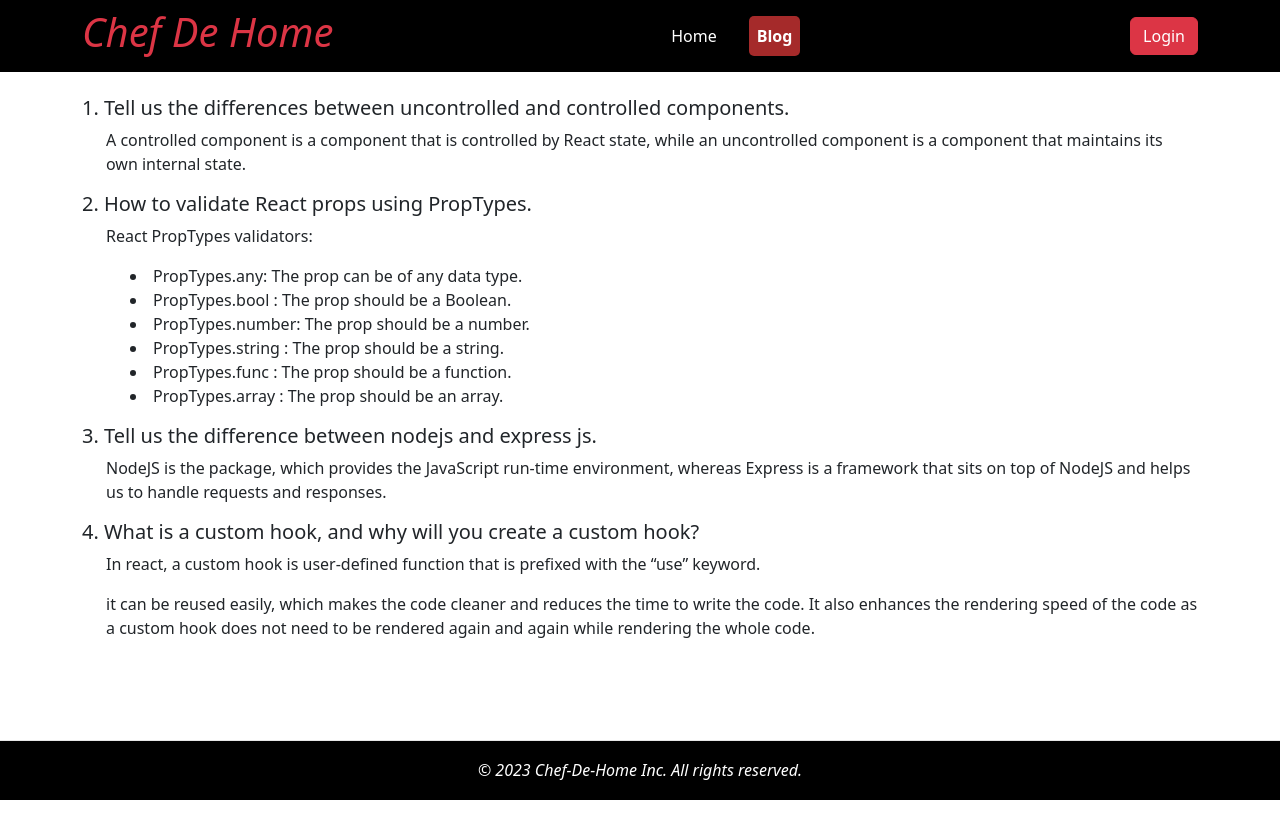
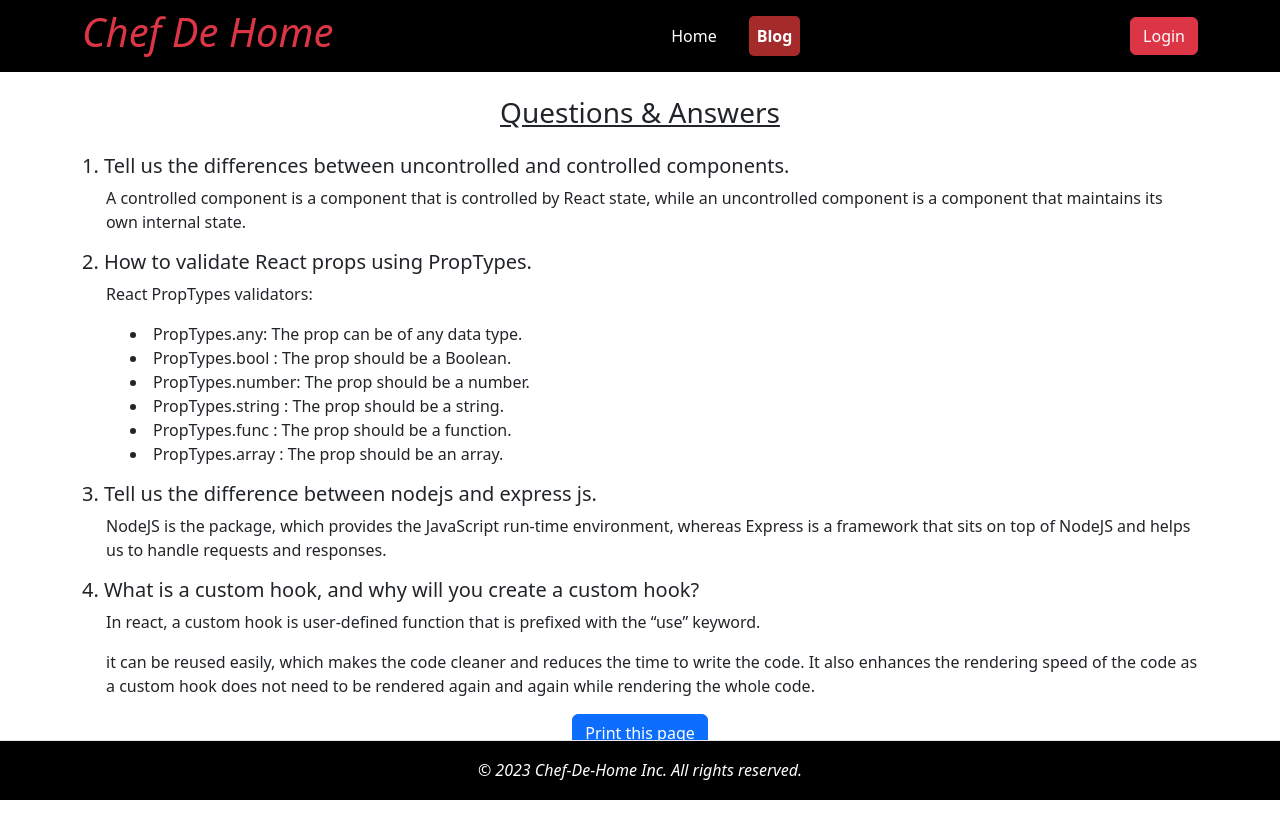
Before and after one commit to Engarif3/Chef-De-Home-Client-Side, a React (Vite) app: page /blog in a window 1280 px wide. Before the commit the page ends 800 px from the top, so only its background shows below. Built offline with nearby package versions, Linux system fonts and the light colour scheme; no server answers.

Commit message:
print button added

```diff
--- a/package.json
+++ b/package.json
@@ -20,6 +20,7 @@
     "react-dom": "^18.2.0",
     "react-icons": "^4.8.0",
     "react-router-dom": "^6.11.0",
+    "react-to-print": "^2.14.12",
     "react-toastify": "^9.1.2",
     "sort-by": "^1.2.0"
   },
--- a/src/Routes/Blog/Blog.jsx
+++ b/src/Routes/Blog/Blog.jsx
@@ -1,10 +1,16 @@
 import React from "react";
-import { Container } from "react-bootstrap";
+import { Button, Container } from "react-bootstrap";
+import ReactToPrint from "react-to-print";
+
 
 const Blog = () => {
+
+  const printRef = React.useRef();
   return (
-    <Container className="text -center m-auto mt-4">
-      <div>
+    <Container className="text -center m-auto my-4">
+      <div id="print-container" ref={printRef}>
+        <h3 className="text-center text-decoration-underline mb-4">Questions & Answers</h3>
+      <div >
         <h5>
           1. Tell us the differences between uncontrolled and controlled
           components.
@@ -56,6 +62,14 @@ const Blog = () => {
           while rendering the whole code.
         </p>
       </div>
+      </div>
+      <div className="d-flex justify-content-center">
+
+      <ReactToPrint
+        trigger={() => <Button  variant="primary">Print this page</Button>}
+        content={() => printRef.current}
+      />
+      </div>
     </Container>
   );
 };
--- a/src/main.jsx
+++ b/src/main.jsx
@@ -9,6 +9,7 @@ import router from './Routes/Route.jsx';
 import AuthProvider from './Provider/AuthProvider.jsx';
 import 'react-toastify/dist/ReactToastify.css';
 
+
 ReactDOM.createRoot(document.getElementById('root')).render(
   <React.StrictMode>
     <AuthProvider>
```
Also changed, not shown: 1 other file (tests, documents, lock files or other folders).
